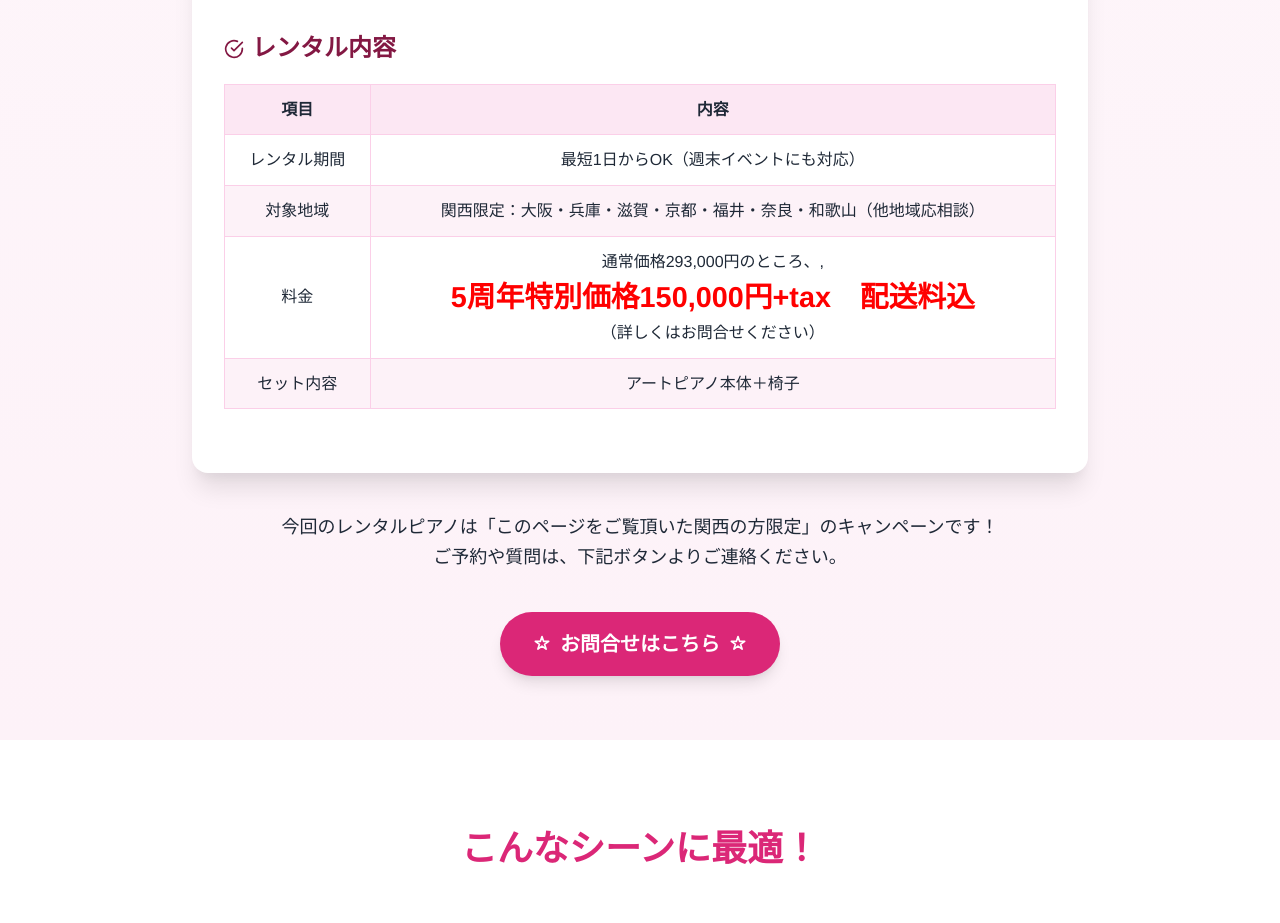
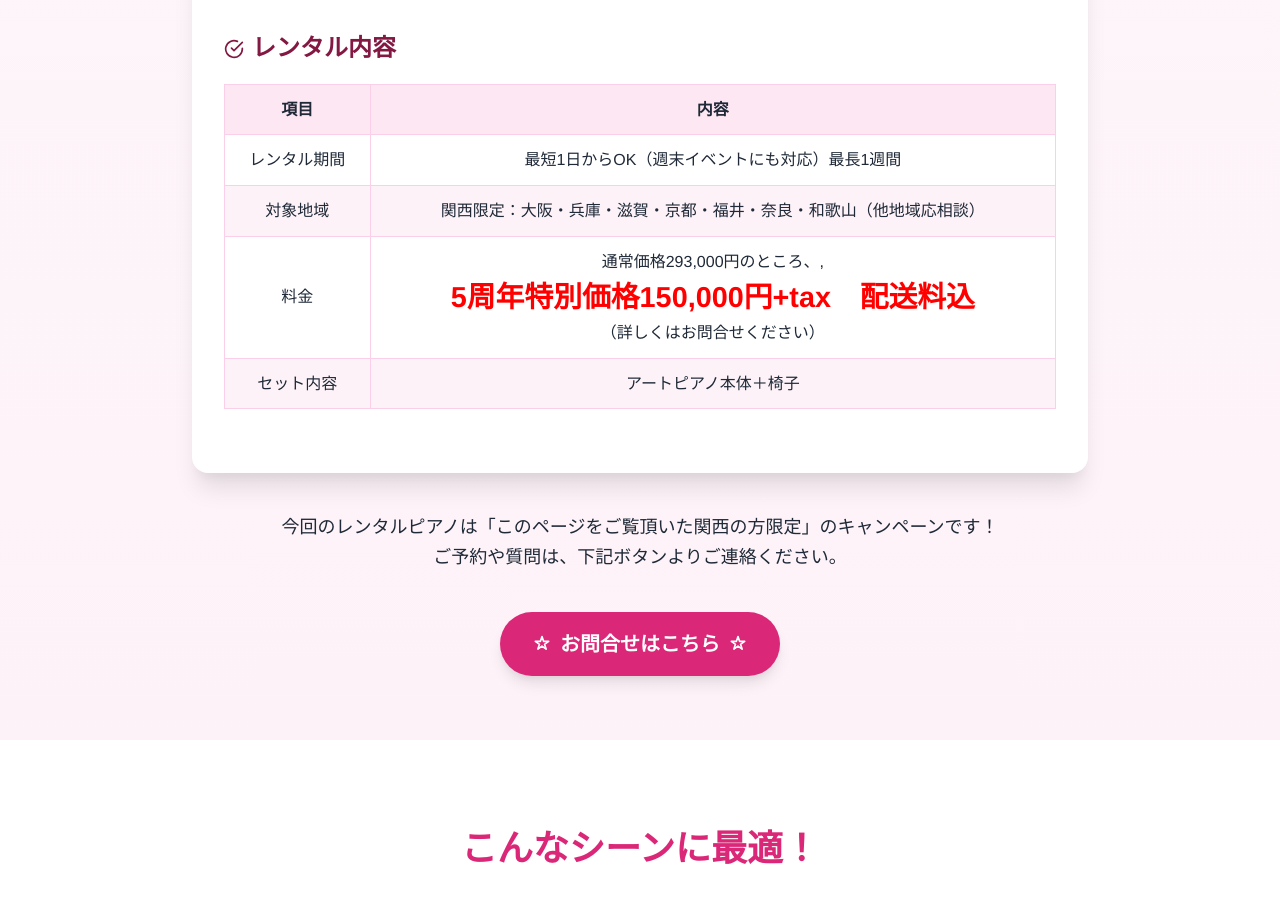
Before and after one commit to kens-pro/wrapi-5th-lp002, a plain HTML site: page index.html in a window 1280 px wide. Shown: the part 3121-4044 px from the top of the page. Drawn offline with Linux system fonts and the light colour scheme; grey boxes are pictures that could not be loaded.

Commit message:
最長期間入力

```diff
--- a/index.html
+++ b/index.html
@@ -852,7 +852,7 @@
             <tbody>
               <tr>
                 <td class="border border-pink-200 p-3">レンタル期間</td>
-                <td class="border border-pink-200 p-3">最短1日からOK（週末イベントにも対応）</td>
+                <td class="border border-pink-200 p-3">最短1日からOK（週末イベントにも対応）最長1週間</td>
               </tr>
               <tr>
                 <td class="border border-pink-200 p-3">対象地域</td>
```
